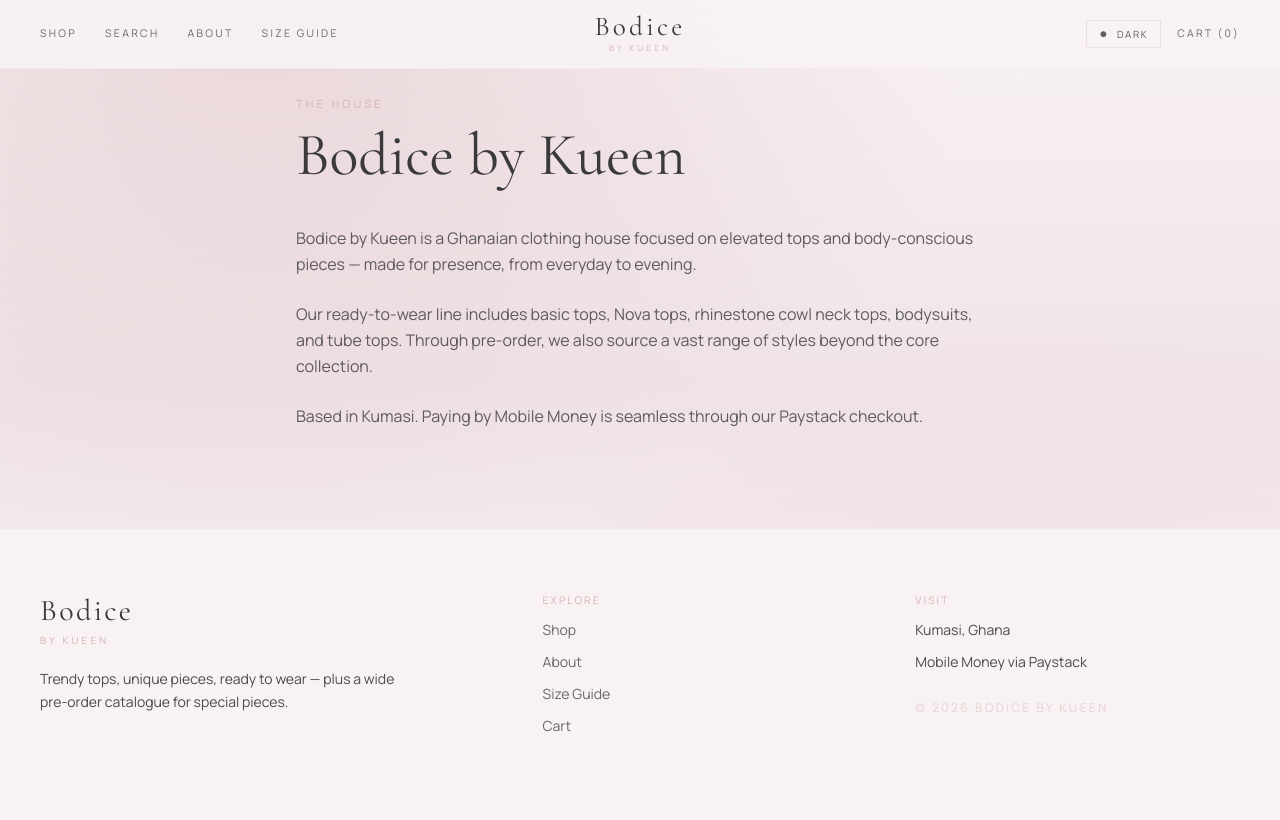
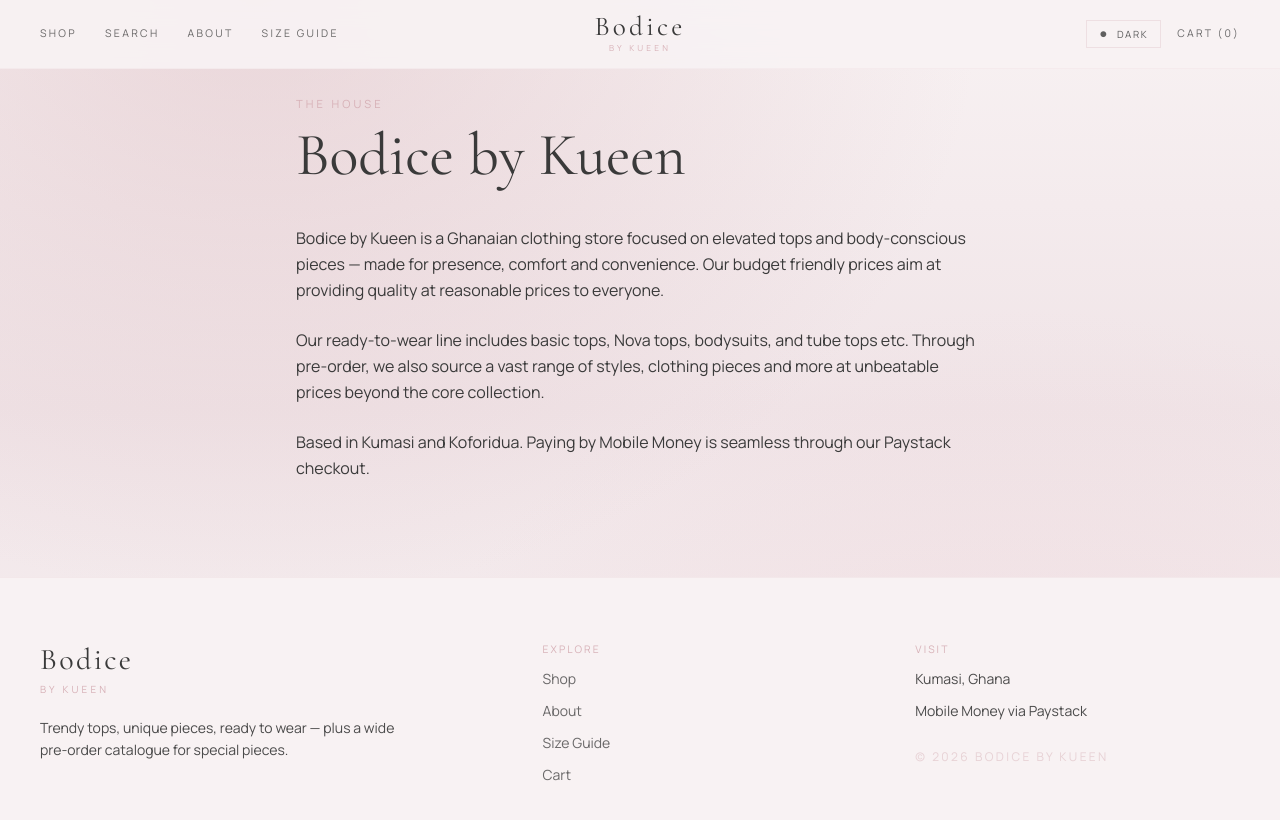
Before and after one commit to sackeydede53-rgb/bodicebykueen, a Next.js app: page /about in a window 1280 px wide. Shown: the top 820 px of the page. Built offline with nearby package versions, Linux system fonts and the light colour scheme.

Commit message:
Update About page copy for Bodice by Kueen.
Co-authored-by: Cursor <cursoragent@cursor.com>

```diff
--- a/src/app/(store)/about/page.tsx
+++ b/src/app/(store)/about/page.tsx
@@ -11,20 +11,22 @@ export default function AboutPage() {
       <h1 className="mt-3 font-[family-name:var(--font-display)] text-5xl text-ivory md:text-6xl">
         Bodice by Kueen
       </h1>
-      <div className="mt-10 space-y-6 text-sm leading-relaxed text-ivory/80 md:text-base">
+      <div className="mt-10 space-y-6 text-sm leading-relaxed text-ivory md:text-base">
         <p>
-          Bodice by Kueen is a Ghanaian clothing house focused on elevated tops
-          and body-conscious pieces — made for presence, from everyday to
-          evening.
+          Bodice by Kueen is a Ghanaian clothing store focused on elevated tops
+          and body-conscious pieces — made for presence, comfort and
+          convenience. Our budget friendly prices aim at providing quality at
+          reasonable prices to everyone.
         </p>
         <p>
-          Our ready-to-wear line includes basic tops, Nova tops, rhinestone cowl
-          neck tops, bodysuits, and tube tops. Through pre-order, we also source
-          a vast range of styles beyond the core collection.
+          Our ready-to-wear line includes basic tops, Nova tops, bodysuits, and
+          tube tops etc. Through pre-order, we also source a vast range of
+          styles, clothing pieces and more at unbeatable prices beyond the core
+          collection.
         </p>
         <p>
-          Based in Kumasi. Paying by Mobile Money is seamless through our
-          Paystack checkout.
+          Based in Kumasi and Koforidua. Paying by Mobile Money is seamless
+          through our Paystack checkout.
         </p>
       </div>
     </div>
```
